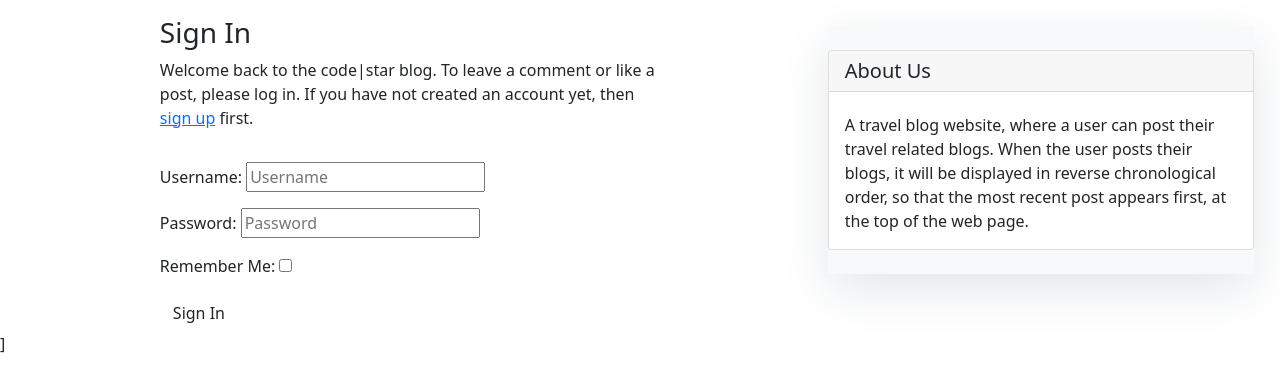
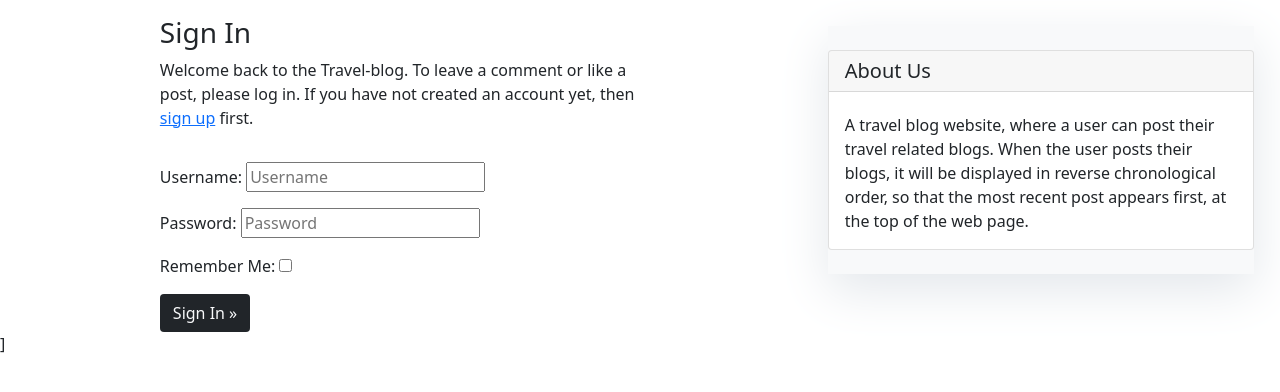
Before and after one commit to Deepak9912/django-travel-blog, a Django app: page /accounts/login/ in a window 1280 px wide. Shown: the part 56-448 px from the top of the page. Run offline with Django 3.2, Linux system fonts and the light colour scheme; some libraries are stand-ins or nearby versions.

Commit message:
add button color to login, logout and signup.html pages

```diff
--- a/templates/account/login.html
+++ b/templates/account/login.html
@@ -12,7 +12,7 @@
     <div class="col-md-8 mt-3 offset-md-2">
       <h3>{% trans "Sign In" %}</h3>
 
-      <p>{% blocktrans %}Welcome back to the code|star blog. To leave a comment or like a post, please log in. If you
+      <p>{% blocktrans %}Welcome back to the Travel-blog. To leave a comment or like a post, please log in. If you
         have not created an account yet, then <a class="link" href="{{ signup_url }}">sign up</a>
         first.{% endblocktrans %}</p>
     </div>
@@ -25,7 +25,7 @@
         {% if redirect_field_value %}
         <input type="hidden" name="{{ redirect_field_name }}" value="{{ redirect_field_value }}" />
         {% endif %}
-        <button class="btn btn-signup right" type="submit">{% trans "Sign In" %}</button>
+        <button class="btn btn-signup right bg-dark text-light" type="submit">{% trans "Sign In" %} &raquo;</button>
       </form>
     </div>
   </div>
--- a/templates/account/logout.html
+++ b/templates/account/logout.html
@@ -21,7 +21,7 @@
         {% if redirect_field_value %}
         <input type="hidden" name="{{ redirect_field_name }}" value="{{ redirect_field_value }}" />
         {% endif %}
-        <button class="btn btn-signup right" type="submit">{% trans 'Sign Out' %}</button>
+        <button class="btn btn-signup right bg-dark text-light" type="submit">{% trans 'Sign Out' %} &raquo;</button>
       </form>
     </div>
   </div>
--- a/templates/account/signup.html
+++ b/templates/account/signup.html
@@ -22,7 +22,7 @@
         {% if redirect_field_value %}
         <input type="hidden" name="{{ redirect_field_name }}" value="{{ redirect_field_value }}" />
         {% endif %}
-        <button class="btn btn-signup right" type="submit">{% trans "Sign Up" %} &raquo;</button>
+        <button class="btn btn-signup right bg-dark text-light" type="submit">{% trans "Sign Up" %} &raquo;</button>
       </form>
     </div>
   </div>
```
